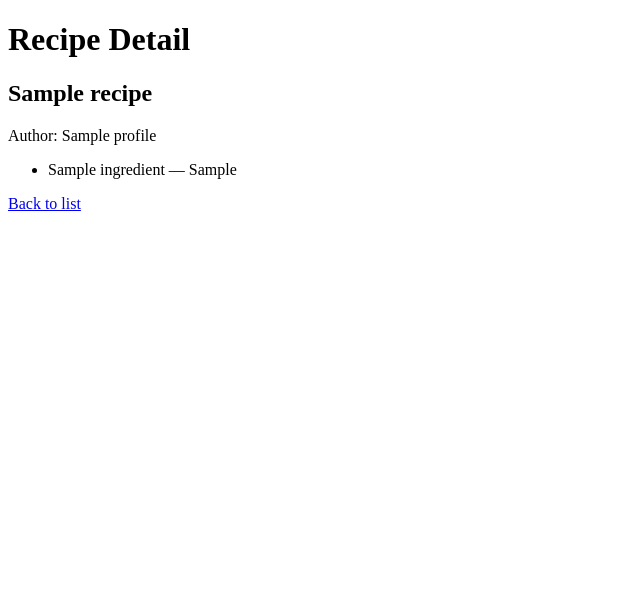
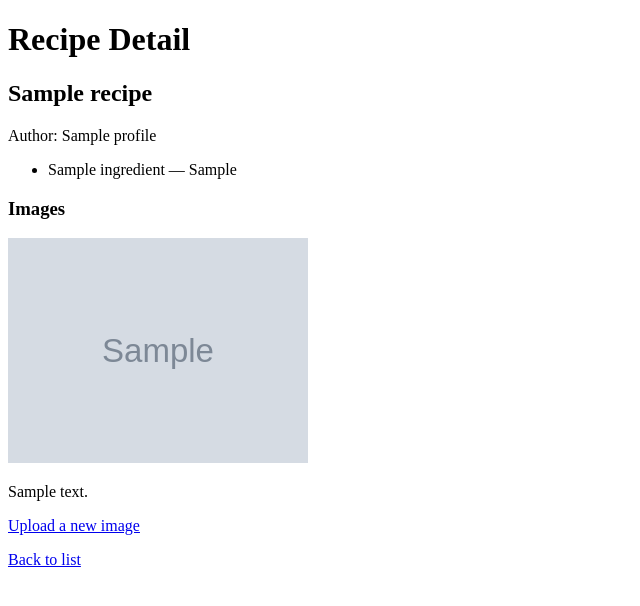
Before and after one commit to MatthewManalus/recipebook-Manalus-ElijaMatthew, a Django app: page /recipe/1 in a window 1280 px wide. Shown: the part 47-653 px from the top of the page, without its empty margins (0-640 px from the left). Run offline with Django 5.2, Linux system fonts and the light colour scheme; a user stored in the database is signed in; tables that the repository leaves empty hold one stand-in row (values such as "Sample post"); grey boxes marked "Sample" are stand-in pictures.

Commit message:
Update the recipe pages to link to creation tools and display uploaded images properly

```diff
--- a/ledger/templates/ledger/recipe_detail.html
+++ b/ledger/templates/ledger/recipe_detail.html
@@ -21,5 +21,21 @@
     {% endfor %}
   </ul>
 
+  <h3>Images</h3>
+  {% if recipe.images.all %}
+    {% for recipe_image in recipe.images.all %}
+      <div>
+        <img src="{{ recipe_image.image.url }}" alt="{{ recipe_image.description }}" width="300">
+        <p>{{ recipe_image.description }}</p>
+      </div>
+    {% endfor %}
+  {% else %}
+    <p>No images uploaded yet.</p>
+  {% endif %}
+
+  {% if user.is_authenticated %}
+    <p><a href="{% url 'ledger:recipe-add-image' recipe.pk %}">Upload a new image</a></p>
+  {% endif %}
+
   <p><a href="{% url 'ledger:recipes-list' %}">Back to list</a></p>
 {% endblock %}
--- a/ledger/templates/ledger/recipes_list.html
+++ b/ledger/templates/ledger/recipes_list.html
@@ -1,10 +1,13 @@
-
 {% extends "base.html" %}
 
 {% block title %}Recipe Book - List{% endblock %}
 {% block page_heading %}Recipe List{% endblock %}
 
 {% block content %}
+  {% if user.is_authenticated %}
+    <p><a href="{% url 'ledger:recipe-add' %}">Add a new recipe</a></p>
+  {% endif %}
+
   <ul>
     {% for r in recipes %}
       <li><a href="{{ r.get_absolute_url }}">{{ r.name }}</a></li>
```
